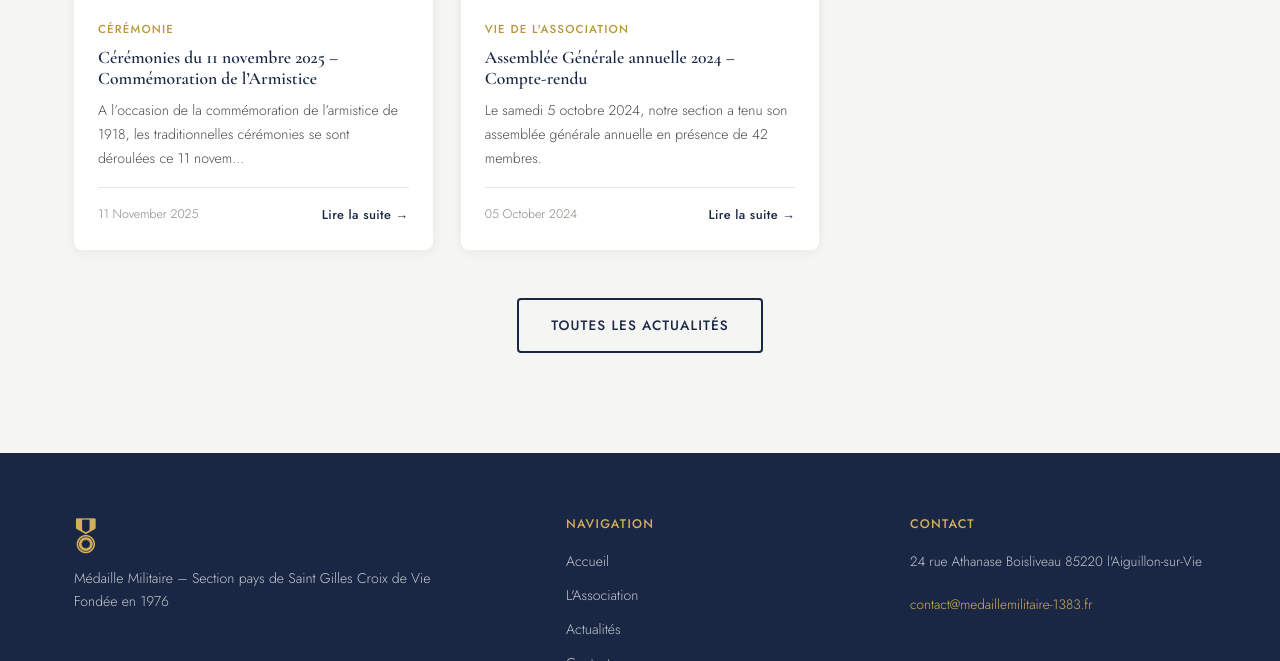
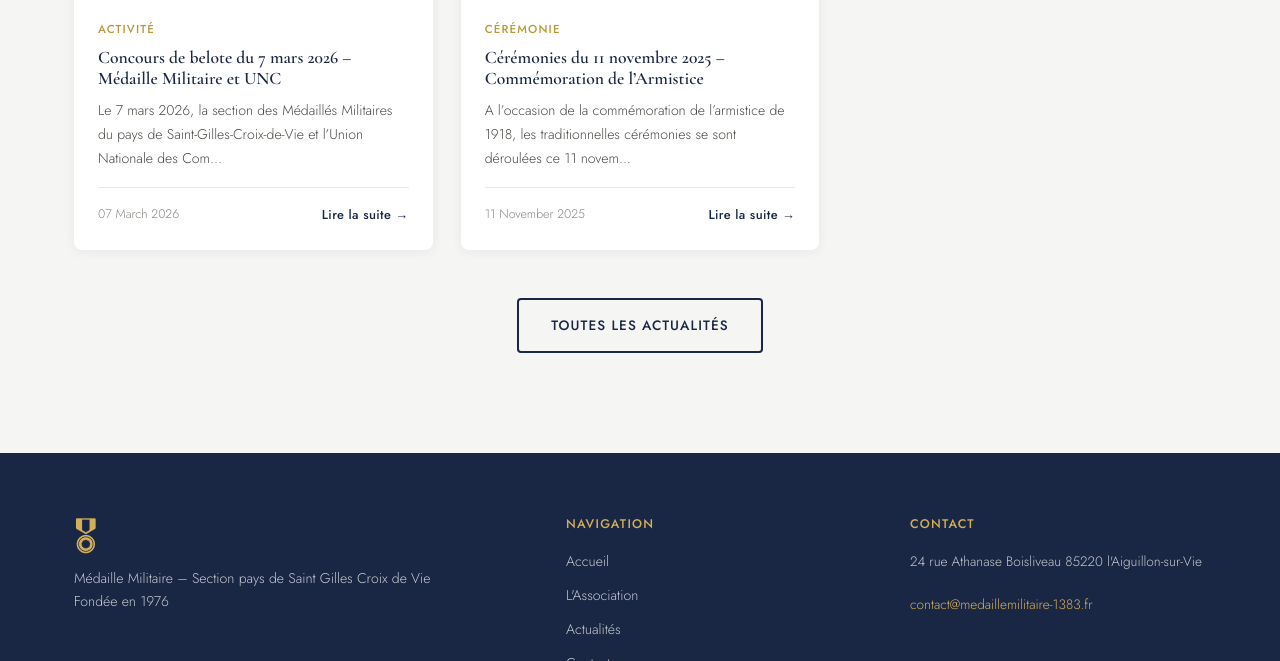
Before and after one commit to M3ph1s85/medaille-militaire, a Jekyll site: the page built from index.html, in a window 1280 px wide and 900 px high, scrolled down 2201 px, cut to the strip 239-900 px from the top of the window. Built offline with Jekyll 4.4.1, drawn with Linux system fonts in a browser that asks for light colours; the list of posts is cut into pages by our own code; some of the changed lines change nothing that is shown.

Commit message:
Update 2024-10-05-assemblee-generale-2024.md

```diff
--- a/_posts/2024-10-05-assemblee-generale-2024.md
+++ b/_posts/2024-10-05-assemblee-generale-2024.md
@@ -1,25 +1,42 @@
 ---
 layout: post
-title: "Assemblée Générale annuelle 2024 – Compte-rendu"
-date: 2024-10-05 14:00:00 +0200
-category: Vie de l'association
-lieu: "Salle des fêtes, [Votre Ville]"
-author: "Secrétariat"
-image: "https://res.cloudinary.com/votre-cloud/image/upload/v1/evenements/ag-2024.jpg"
+title: "Concours de belote du 7 mars 2026 – Médaille Militaire et UNC"
+date: 2026-03-07 14:00:00 +0100
+category: Activité
+lieu: "Salle Marie de Beaucaire, Saint-Gilles-Croix-de-Vie"
+author: "Christophe MATHIAS"
+
+# Image principale (à remplacer)
+image: "https://res.cloudinary.com/dsgbnh9bx/image/upload/v1774541429/1774540992cae0_maeigf.png"
+
+# Galerie photos (à remplacer)
+galerie:
+  - url: "https://res.cloudinary.com/dsgbnh9bx/image/upload/v1774541423/image_6773755_20260313_ob_d4caca_20260307-161428_awcsza.jpg"
+    alt: "Participants au concours"
+  - url: "https://res.cloudinary.com/dsgbnh9bx/image/upload/v1774541426/image_6773755_20260313_ob_495051_20260307-180648_tfoetn.jpg"
+    alt: "Ambiance de la salle"
+  - url: "https://res.cloudinary.com/dsgbnh9bx/image/upload/v1774541422/image_6773755_20260313_ob_da533f_img-20260310-174056_m5yf50.jpg"
+    alt: "Remise des lots"
 ---
 
-Le samedi **5 octobre 2024**, notre section a tenu son assemblée générale annuelle en présence de **42 membres**.
+Le 7 mars 2026, la section des Médaillés Militaires du pays de Saint-Gilles-Croix-de-Vie et l'Union Nationale des Combattants ont organisé leur traditionnel concours de belote à la salle Marie de Beaucaire à Saint-Gilles-Croix-de-Vie.
 
-## Bilan de l'année
+## Déroulement du concours
 
-Notre trésorier a présenté un bilan financier équilibré pour l'exercice 2023-2024. La section a participé à **8 cérémonies commémoratives** au cours de l'année écoulée.
+Au total, 48 équipes se sont affrontées en 4 manches et un classement final a été établi au cumul des points. Chaque participant s'est vu attribuer un lot de viande en fonction de ses résultats.
 
-## Élections du bureau
+Lors de chaque pause pour la permutation des équipes, les concurrents ont pu se rafraîchir à la buvette et acheter des tickets de tombola. Le tirage au sort s'est fait en fin d'après-midi.
 
-Le bureau a été renouvelé. Nous remercions chaleureusement les membres sortants pour leur engagement et souhaitons la bienvenue aux nouveaux élus.
+## Tombola et partenaires
 
-## Perspectives 2025
+Les lots étaient constitués d'entrées gratuites au Puy du Fou, au Cinémarine de Saint-Gilles, au bowling de Saint-Hilaire-de-Riez, au vélo-rail de Commequiers, mais aussi de repas offerts par les restaurateurs locaux, d'appareils électroménagers, de lots alimentaires, de faïencerie et de divers objets remis gracieusement par des commerçants partenaires et des particuliers.
 
-Parmi les projets évoqués : un **voyage du souvenir** sur les sites de la Grande Guerre en Champagne-Ardenne, prévu au printemps 2025. Les inscriptions seront ouvertes prochainement.
+Un remerciement est à adresser à l'ensemble de ces donateurs, sans qui cette tombola ne pourrait pas se pérenniser.
 
-La séance s'est clôturée par un repas fraternel.
+## Remerciements
+
+Une fois encore, la pleine réussite de cette manifestation est à mettre à l'actif des membres des conseils d'administration des deux sections et des autres adhérents qui ont donné de leur temps pour en assurer la préparation, et se sont mobilisés pour l'encadrement et la bonne exécution de ce concours.
+
+Les présidents des deux associations remercient toutes les personnes qui ont contribué à ce succès, organisateurs comme joueurs, et vous donnent déjà rendez-vous le samedi 14 novembre 2026 pour le deuxième concours de l'année.
+
+**C.M**
```
